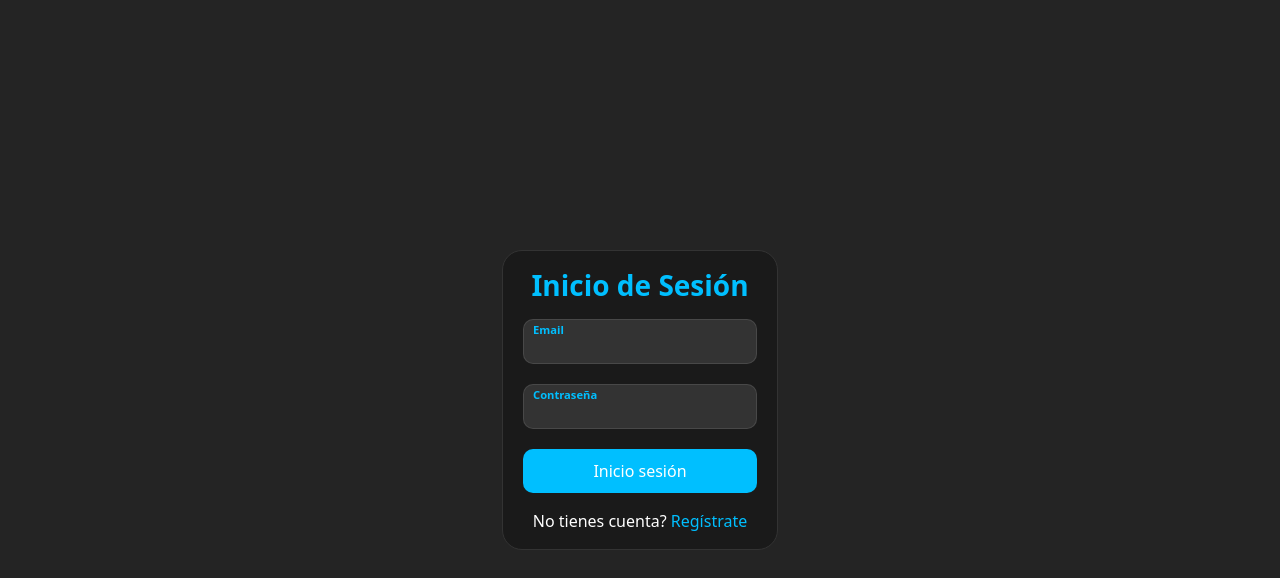
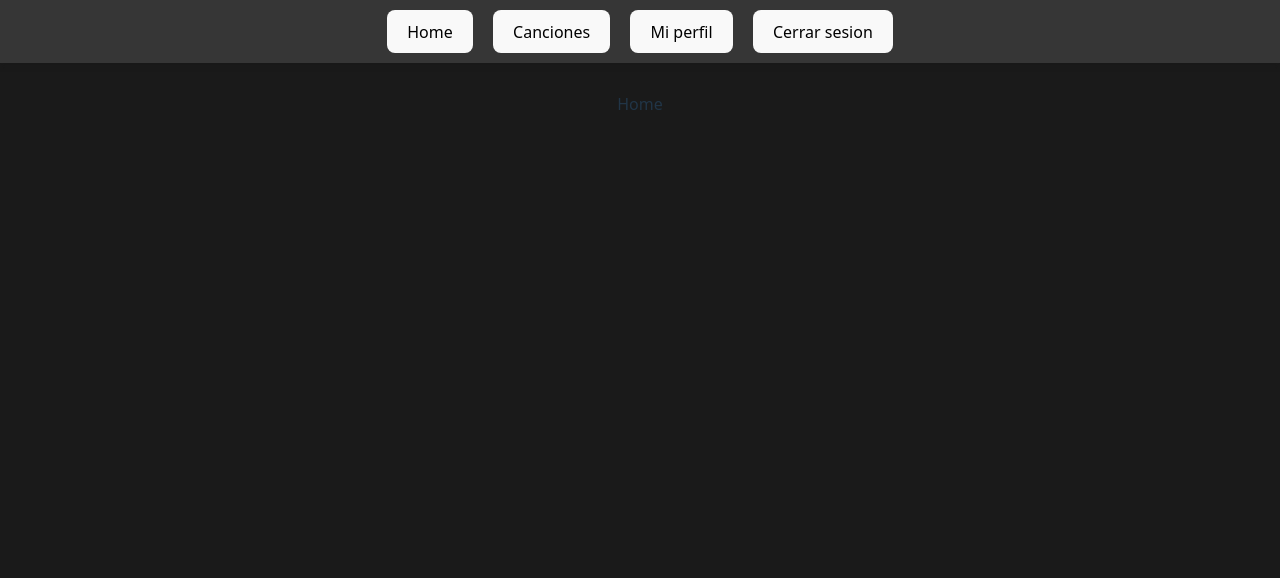
Before and after one commit to sergiovg44/Frontend-ProyectoFinal, a React (Vite) app: page / in a window 1280 px wide. Shown: the top 578 px of the page. Built offline with nearby package versions, Linux system fonts and the light colour scheme.

Commit message:
login and menu router working

```diff
--- a/src/App.css
+++ b/src/App.css
@@ -1,13 +1,20 @@
+@import "./style/reset.css";
 @import "./style/styleLogin/styloLogin.css";
-@import "./style/reset.css";
+@import "./style/styleMenuOptions.css";
 
-body{
-  background-color: #242424;
-}
+
 #root {
   max-width: 1280px;
+  width: 100%;
+  height: 100vh;
   margin: 0 auto;
-  padding: 2rem;
+  /* padding-block: 6rem; */
+
   text-align: center;
+  background-color: #1a1a1a;
 
 }
+.contenedor-pages{
+    padding-block: 6rem;
+
+}
--- a/src/App.jsx
+++ b/src/App.jsx
@@ -3,6 +3,9 @@ import './App.css'
 import store from './core/redux/store/store'
 import { BrowserRouter, Route, Routes } from 'react-router'
 import LoginPage from './pages/LoginPage/LoginPage'
+import HomePage from './pages/HomePage/HomePage'
+import ListadoPage from './pages/ListadoPage/ListadoPage'
+import PerfilPage from './pages/PerfilPage/PerfilPage'
 
 function App() {
 
@@ -12,7 +15,10 @@ function App() {
       <BrowserRouter>
       <Routes>
         {/*Cambiar todas las rutas por las nuevas una vez que las tengamos para poder hacer el menu */}
-        <Route path="/" element={<LoginPage/>}/>
+        <Route path="/" element={<HomePage/>}/>
+        <Route path="/login" element={<LoginPage/>}/>
+        <Route path="/listado" element={<ListadoPage/>}/>
+        <Route path="/miprofile" element={<PerfilPage/>}/>
       </Routes>
       </BrowserRouter>
     </Provider>
--- a/src/components/MenuOptionComponent.jsx
+++ b/src/components/MenuOptionComponent.jsx
@@ -1,5 +1,6 @@
 import React from "react";
 import { useLocation, useNavigate } from "react-router";
+
 
 const MenuOptionComponent = () => {
     let location = useLocation()
@@ -9,21 +10,46 @@ const MenuOptionComponent = () => {
     } = location
     let navigate = useNavigate()
 
+    const goHome = () => {
+      navigate('/')
+      //en un futuro para quitar el seleccionado
+      // setTimeout(() => cargaDonutSelect(), 0)
+
+  }
+  const goListado = () => {
+      navigate('/listado')
+      // setTimeout(() => cargaDonutSelect(), 0)
+  }
+  const goPerfil = () => {
+      navigate('/miprofile')
+      // setTimeout(() => cargaDonutSelect(), 0)
+  }
+  const goCerrarSesion = () => {
+    localStorage.removeItem("token");
+    localStorage.removeItem("id");
+    localStorage.removeItem("nombre");
+
+      navigate('/login')
+      // setTimeout(() => cargaDonutSelect(), 0)
+
+  }
+
+
 
   return (
     <div>
       <div className="contenedor-botones">
         <div>
-          <button></button>
+          <button onClick={goHome}>Home</button>
         </div>
         <div>
-          <button ></button>
+          <button onClick={goListado}>Canciones</button>
         </div>
         <div>
-          <button ></button>
+          <button onClick={goPerfil}>Mi perfil</button>
         </div>
         <div>
-          <button ></button>
+          <button onClick={goCerrarSesion}>Cerrar sesion</button>
         </div>
       </div>
     </div>
--- a/src/core/services/ProductFetch.js
+++ b/src/core/services/ProductFetch.js
@@ -1,27 +1,5 @@
-
 // Esta es la url basica ya dependiendo de cada peticion cambiara el final
-const url =`http://localhost:3000`
-
-// export const createUser = async (newUser) => {
-//     try {
-//         console.log(newUser)
-//       const res = await fetch(`${url}/user/register`, {
-//         method: "POST",
-//         headers: {
-//           "content-type": "application/json",
-//         },
-//         body: JSON.stringify(newUser),
-//       });
-//       if (!res.ok) {
-//         throw new Error(`Error: ${res.status}`);
-//       }
-//       const result = await res.json();
-//       return result;
-//     } catch (error) {
-//       console.error("Error al registrar el usuario:", error);
-//       return { success: false, message: error.message };
-//     }
-//   };
+const url = `http://localhost:3000`;
 
 export const createUser = async (newUser) => {
   try {
@@ -39,7 +17,9 @@ export const createUser = async (newUser) => {
     try {
       result = await res.json();
     } catch (jsonError) {
-            throw new Error(`Error en la respuesta del servidor (no es JSON): ${jsonError.message}`);
+      throw new Error(
+        `Error en la respuesta del servidor (no es JSON): ${jsonError.message}`
+      );
     }
 
     if (!res.ok) {
@@ -52,3 +32,49 @@ export const createUser = async (newUser) => {
     return { success: false, message: error.message };
   }
 };
+
+export const loginUser = async (newUser) => {
+    console.log(newUser)
+    try {
+      const response = await fetch(`${url}/user/login`, {
+        method: "POST",
+        headers: {
+          "Content-Type": "application/json",
+        },
+        body: JSON.stringify(newUser),
+      });
+
+      const result = await response.json();
+
+      if (!response.ok) {
+        return { success: false, message: result.message || "Usuario o contraseña incorrectos." };
+      }
+
+      const { id, token, nombre } = result.data;
+
+      localStorage.setItem("id", id);
+      localStorage.setItem("token", token);
+      localStorage.setItem("nombre", nombre);
+
+      return { success: true, message: "Inicio de sesión exitoso" };
+
+    } catch (error) {
+      console.error("Error en la solicitud:", error);
+      return { success: false, message: "Hubo un problema al iniciar sesión. Inténtalo más tarde." };
+    }
+  };
+
+  export const getSongs = async () => {
+    try {
+      const res = await fetch(`${url}/song/songs`);
+      if (!res.ok) {
+        throw new Error(`Error: ${res.status}`);
+      }
+      const result = await res.json();
+      //saco el data de la respuesta de la base de datos
+      return result.data;
+    } catch (error) {
+      console.error("Error al obtener las canciones:", error);
+      return { success: false, message: error.message };
+    }
+  };
--- /dev/null
+++ b/src/pages/HomePage/HomePage.jsx
@@ -0,0 +1,18 @@
+import React from 'react'
+import MenuOptionComponent from '../../components/MenuOptionComponent'
+
+const HomePage = () => {
+
+  return (
+    <div>
+        <div>
+        <MenuOptionComponent/>
+        </div>
+        <div className='contenedor-pages'>
+            Home
+        </div>
+        </div>
+  )
+}
+
+export default HomePage
--- /dev/null
+++ b/src/pages/ListadoPage/ListadoPage.jsx
@@ -0,0 +1,31 @@
+import React, { useEffect } from 'react'
+import MenuOptionComponent from '../../components/MenuOptionComponent'
+import { getSongs } from '../../core/services/ProductFetch'
+
+const ListadoPage = () => {
+
+  const loadSongs = async () => {
+ const listSong = await getSongs()
+//  console.log(listSong)
+  }
+
+
+  useEffect(() => {
+
+    loadSongs()
+
+  }, [])
+
+  return (
+    <div>
+        <div>
+        <MenuOptionComponent/>
+        </div>
+        <div className='contenedor-pages'>
+            Listado
+        </div>
+    </div>
+  )
+}
+
+export default ListadoPage
--- a/src/pages/LoginPage/LoginPage.jsx
+++ b/src/pages/LoginPage/LoginPage.jsx
@@ -1,9 +1,11 @@
 import React, { useState } from "react";
 import { useDispatch, useSelector } from "react-redux";
 import { setOptionRegister } from "./LoginAction";
-import { createUser } from "../../core/services/ProductFetch";
+import { createUser, loginUser } from "../../core/services/ProductFetch";
+import { useNavigate } from "react-router";
 
 const LoginPage = () => {
+  let navigate = useNavigate();
   const dispatch = useDispatch();
   const { optionRegister } = useSelector((state) => state.changeOptionRegister);
 
@@ -13,6 +15,10 @@ const LoginPage = () => {
     email: "",
     password: "",
   });
+  const goHome = () => {
+    navigate("/");
+  };
+
   const changeRegister = (value) => {
     // console.log(optionRegister)
     dispatch(setOptionRegister(value));
@@ -26,6 +32,7 @@ const LoginPage = () => {
   };
 
   const checkFields = (user) => {
+    if (optionRegister) {
       if (user.nombre.length < 3) {
         alert("El nombre debe tener al menos 3 caracteres.");
         return false;
@@ -34,6 +41,7 @@ const LoginPage = () => {
       if (user.apellidos.length < 3) {
         alert("El apellido debe tener al menos 3 caracteres.");
         return false;
+      }
     }
     const emailRegex = /^[^\s@]+@[^\s@]+\.[^\s@]+$/;
     if (!emailRegex.test(user.email)) {
@@ -49,8 +57,6 @@ const LoginPage = () => {
   };
 
   const registerHandler = async (e) => {
-
-
     const isValid = checkFields(newUser);
     if (!isValid) return;
 
@@ -80,8 +86,33 @@ const LoginPage = () => {
       [name]: value,
     });
   };
+
+  const loginHandler = async () => {
+    const isValid = checkFields(newUser);
+    if (!isValid) return;
+
+    try {
+      const response = await loginUser(newUser);
+
+      if (!response.success) {
+        alert("Error: " + response.message);
+        return;
+      }
+      setNewUser({
+        email: "",
+        password: "",
+      });
+
+      alert("Inicio de sesión exitoso");
+      goHome();
+    } catch (error) {
+      alert("Hubo un error al iniciar sesión: " + error.message);
+    }
+  };
+
   return (
     <div>
+      <div className="contenedor-login">
         <div className="form">
           {optionRegister ? (
             <>
@@ -132,7 +163,9 @@ const LoginPage = () => {
               type="email"
               value={newUser.email}
               name="email"
-            onChange={(e) => handlerRegisterUser(e.target.name, e.target.value)}
+              onChange={(e) =>
+                handlerRegisterUser(e.target.name, e.target.value)
+              }
             />
             <span>Email</span>
           </label>
@@ -143,7 +176,9 @@ const LoginPage = () => {
               type="password"
               value={newUser.password}
               name="password"
-            onChange={(e) => handlerRegisterUser(e.target.name, e.target.value)}
+              onChange={(e) =>
+                handlerRegisterUser(e.target.name, e.target.value)
+              }
             />
             <span>Contraseña</span>
           </label>
@@ -167,7 +202,9 @@ const LoginPage = () => {
             </>
           ) : (
             <>
-            <button className="submit">Inicio sesión</button>
+              <button className="submit" onClick={() => loginHandler()}>
+                Inicio sesión
+              </button>
               <span>
                 <>
                   No tienes cuenta?{" "}
@@ -183,6 +220,7 @@ const LoginPage = () => {
           )}
         </div>
       </div>
+    </div>
   );
 };
 
--- /dev/null
+++ b/src/pages/PerfilPage/PerfilPage.jsx
@@ -0,0 +1,17 @@
+import React from 'react'
+import MenuOptionComponent from '../../components/MenuOptionComponent'
+
+const PerfilPage = () => {
+  return (
+    <div>
+        <div>
+        <MenuOptionComponent/>
+        </div>
+        <div className='contenedor-pages'>
+            Mi Perfil
+        </div>
+    </div>
+  )
+}
+
+export default PerfilPage
--- a/src/style/styleLogin/styloLogin.css
+++ b/src/style/styleLogin/styloLogin.css
@@ -1,4 +1,12 @@
-/* From Uiverse.io by ammarsaa */
+.contenedor-login {
+  display: flex;
+  justify-content: center;
+  align-items: center;
+  min-height: 100vh;
+  background-color: #121212;
+  margin: 0;
+}
+
 .form {
   display: flex;
   flex-direction: column;
@@ -6,12 +14,11 @@
   max-width: 350px;
   padding: 20px;
   border-radius: 20px;
-    position: relative;
   background-color: #1a1a1a;
   color: #fff;
   border: 1px solid #333;
+}
 
-  }
 
   .title {
     font-size: 28px;
--- /dev/null
+++ b/src/style/styleMenuOptions.css
@@ -0,0 +1,16 @@
+.contenedor-botones {
+    display: flex;
+    flex-direction: row;
+    gap: 20px;
+    align-items: center;
+    justify-content: center;
+
+    position: fixed; /* Lo fija en la pantalla */
+    top: 0; /* Lo coloca en la parte superior */
+    left: 0;
+    width: 100%;
+    background-color: #363636;
+    padding: 10px 0;
+    z-index: 1000;
+    box-shadow: 0 2px 5px rgba(24, 24, 24, 0.5); /* Opcional */
+  }
```
Lines whose indentation alone changed are shown as unchanged.
